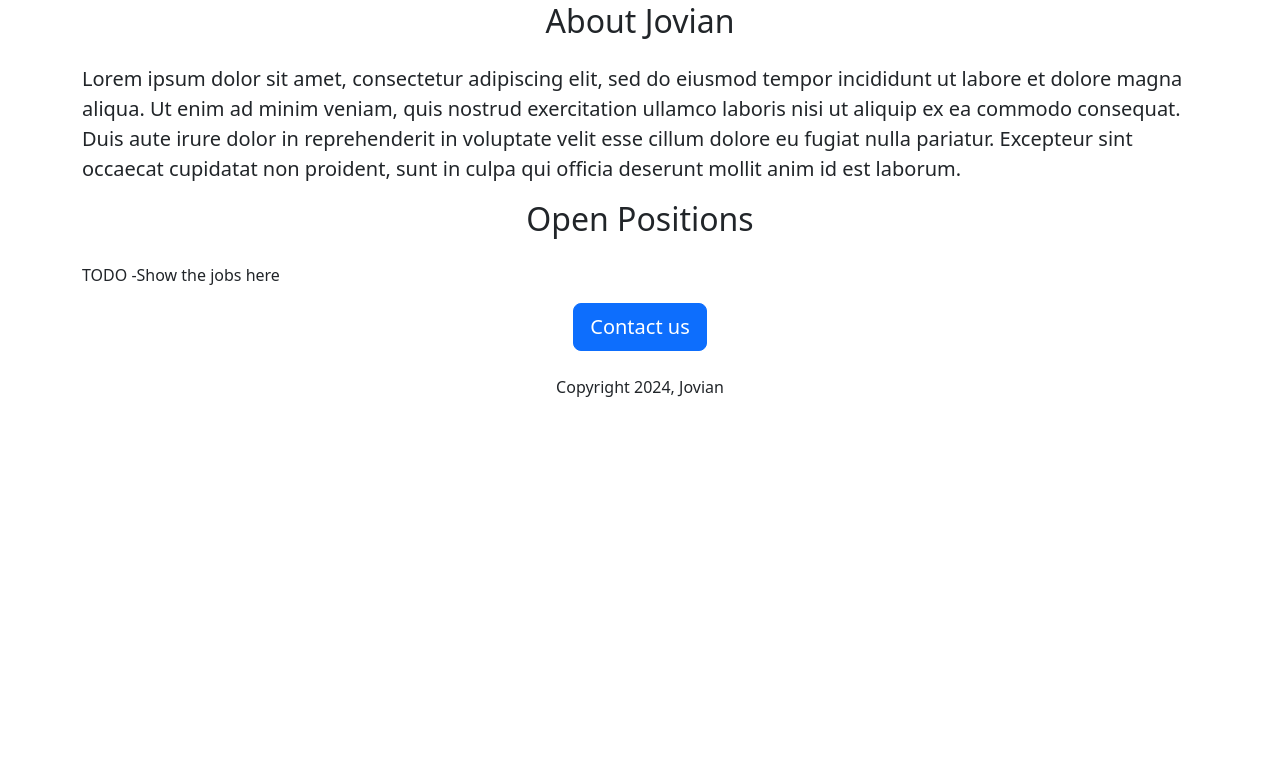
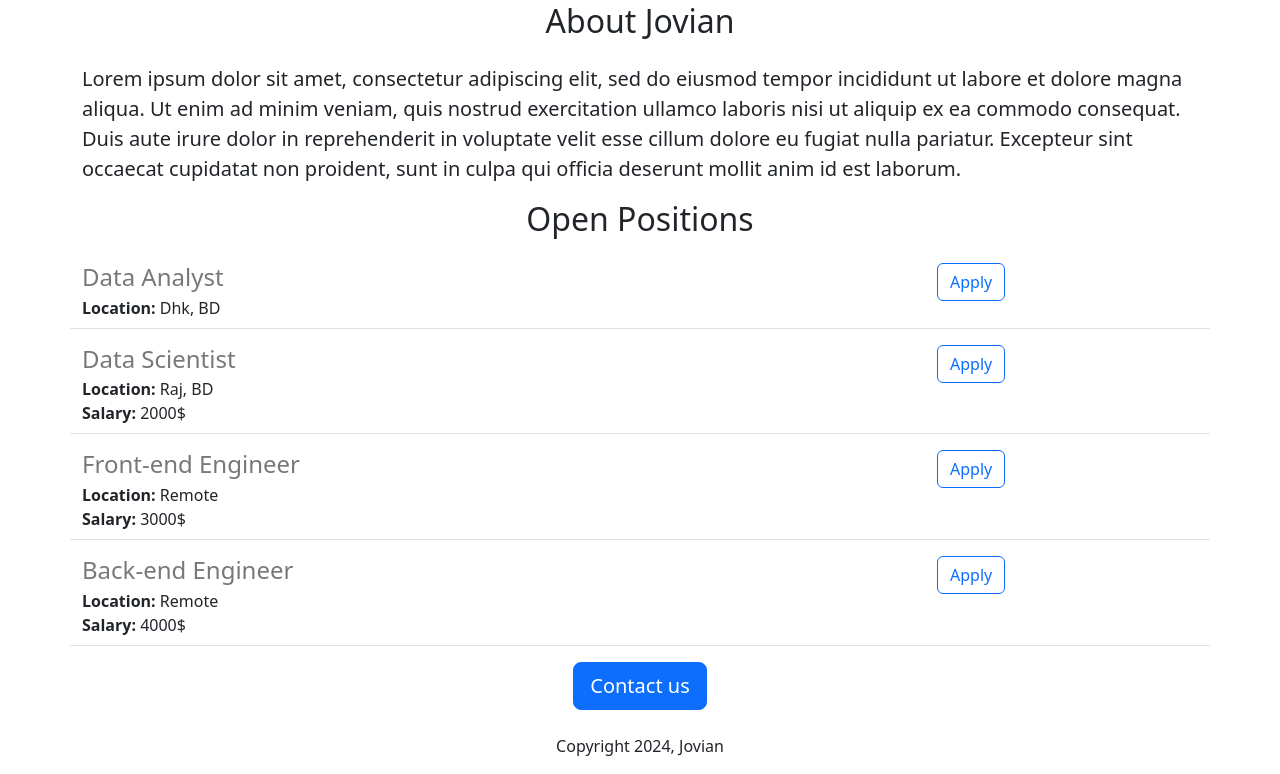
Before and after one commit to afsanajamal/jovain-careers-website, a Flask app: page / in a window 1280 px wide. Shown: the part 446-1220 px from the top of the page. Before the commit the page ends 843 px from the top, so only its background shows below. Run offline with Flask 3, Linux system fonts and the light colour scheme.

Commit message:
dynamic data and josnify added

```diff
--- a/app.py
+++ b/app.py
@@ -1,10 +1,37 @@
-from flask import Flask, render_template
+from flask import Flask, render_template, jsonify
 
 app = Flask(__name__)
 
+JOBS = [{
+    'id': 1,
+    'title': 'Data Analyst',
+    'location': 'Dhk, BD',
+}, {
+    'id': 2,
+    'title': 'Data Scientist',
+    'location': 'Raj, BD',
+    'salary': '2000$'
+}, {
+    'id': 3,
+    'title': 'Front-end Engineer',
+    'location': 'Remote',
+    'salary': '3000$'
+}, {
+    'id': 4,
+    'title': 'Back-end Engineer',
+    'location': 'Remote',
+    'salary': '4000$'
+}]
+
+
 @app.route("/")
 def hello_world():
-  return render_template('home.html')
+  return render_template('home.html', jobs=JOBS, company_name='Jovian')
+
+
+@app.route("/api/jobs")
+def list_jobs():
+  return jsonify(JOBS)
 
 
 if __name__ == "__main__":
--- a/templates/home.html
+++ b/templates/home.html
@@ -17,14 +17,18 @@
   </head>
   <body>
     <div class="container">
-      <h1 class="text-center mt-2 mb-4">Jovian Careers</h1>
+      <h1 class="text-center mt-2 mb-4">{{company_name}} Careers</h1>
       <img class="img-fluid" id="banner" src="static/banner.jpeg">
       <h2 class="text-center mt-2 mb-4">About Jovian</h2>
       <p class="lead">
         Lorem ipsum dolor sit amet, consectetur adipiscing elit, sed do eiusmod tempor incididunt ut labore et dolore magna aliqua. Ut enim ad minim veniam, quis nostrud exercitation ullamco laboris nisi ut aliquip ex ea commodo consequat. Duis aute irure dolor in reprehenderit in voluptate velit esse cillum dolore eu fugiat nulla pariatur. Excepteur sint occaecat cupidatat non proident, sunt in culpa qui officia deserunt mollit anim id est laborum.
       </p>
       <h2 class="text-center mt-2 mb-4">Open Positions</h2>
-      <p>TODO -Show the jobs here</p>
+      <div>
+        {%for job in jobs%}
+          {% include 'jobitem.html' %}
+        {%endfor%}
+      </div>
       <div class="text-center">
         <button class="btn btn-primary btn-lg">Contact us</button>
         <p class="mt-4">Copyright 2024, Jovian</p>
--- /dev/null
+++ b/templates/jobitem.html
@@ -0,0 +1,20 @@
+<div class="border-bottom row" style="margin-bottom:16px; padding-bottom:8px;">
+  <div class="col-9">
+    <h4 style="color:rgb(120,120,120); margin-bottom:           4px;">
+      {{job['title']}}
+    </h4>
+    <div>
+      <b>Location: </b>{{job['location']}}
+    </div>
+    {% if 'salary' in job%}
+    <div>
+      <b>Salary: </b>{{job['salary']}}
+    </div>
+    {% endif %}
+  </div>
+  <div class="col-3">
+    <button type="button" class="btn btn-outline-primary">
+      Apply
+    </button>
+  </div>
+</div>
```
